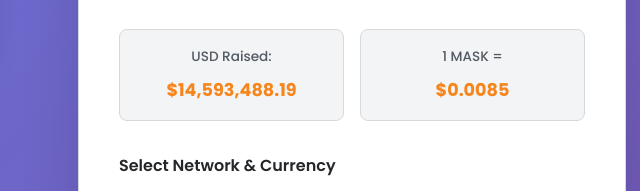
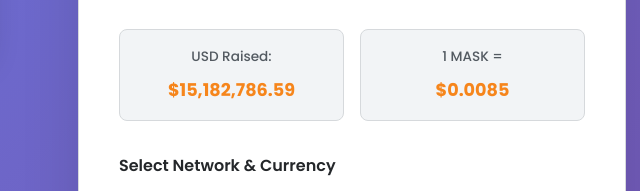
Before and after one commit to hsbx520/metamask888, a plain HTML site: page index.html in a window 1280 px wide. Shown: the part 1405-1596 px from the top of the page, 594-1234 px from the left. Drawn offline with Linux system fonts and the light colour scheme.

Commit message:
Update index.html

```diff
--- a/index.html
+++ b/index.html
@@ -110,7 +110,7 @@
                         <div class="presale-stats">
                             <div class="stat-item">
                                 <label>USD Raised:</label>
-                                <span class="stat-value">$14,593,488.19</span>
+                                <span class="stat-value">$15,182,786.59</span>
                             </div>
                             <div class="stat-item">
                                 <label>1 MASK =</label>
```
